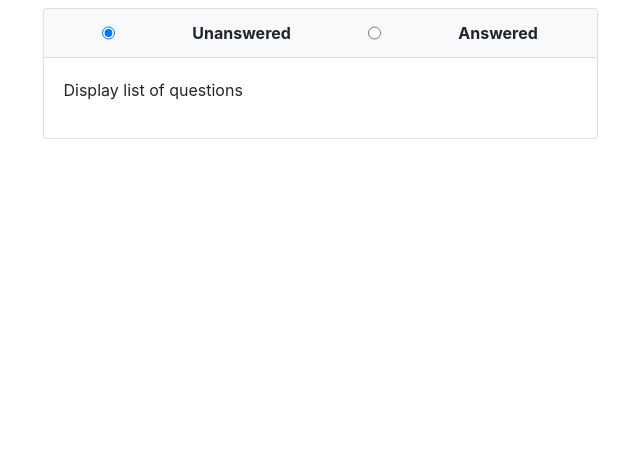
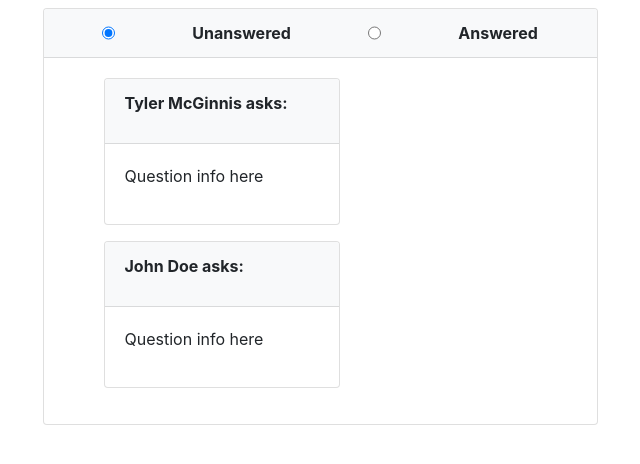
Before and after one commit to mark-quinn/udacity-nd-WouldYouRather-p2, a React (Create React App) app: page / in a window 1280 px wide. Shown: the top 464 px of the page, without its empty margins (320-960 px from the left). Built offline with nearby package versions, Linux system fonts and the light colour scheme.

Commit message:
render each poll question dynamically

```diff
--- a/src/components/Home.js
+++ b/src/components/Home.js
@@ -1,5 +1,6 @@
 import React, { Component } from "react";
 import { connect } from "react-redux";
+import Poll from "./Poll";
 
 class Home extends Component {
   state = {
@@ -22,6 +23,11 @@ class Home extends Component {
     const unAnsweredQuestions = answeredQuestions
       .filter((x) => !allQuestions.includes(x))
       .concat(allQuestions.filter((x) => !answeredQuestions.includes(x)));
+
+    const displayQuestionIds =
+      questionSelected === "unanswered"
+        ? unAnsweredQuestions
+        : answeredQuestions;
 
     return (
       <div className="container d-flex justify-content-center mt-2">
@@ -49,7 +55,11 @@ class Home extends Component {
             </div>
           </div>
           <div className="card-body">
-            <p>Display list of questions</p>
+            {displayQuestionIds.map((id) => (
+              <ul key={id}>
+                <Poll id={id} />
+              </ul>
+            ))}
           </div>
         </div>
       </div>
--- /dev/null
+++ b/src/components/Poll.js
@@ -0,0 +1,30 @@
+import React, { Component } from "react";
+import { connect } from "react-redux";
+
+class Poll extends Component {
+  render() {
+    const { question, author } = this.props;
+    return (
+      <div className="card w-50">
+        <div className="card-header bg-light">
+          <p className="font-weight-bold">{author.name} asks:</p>
+        </div>
+        <div className="card-body">
+          <p>Question info here</p>
+        </div>
+      </div>
+    );
+  }
+}
+
+function mapStateToProps({ questions, users }, { id }) {
+  const question = questions[id];
+  const author = users[question.author];
+
+  return {
+    question,
+    author,
+  };
+}
+
+export default connect(mapStateToProps)(Poll);
```
